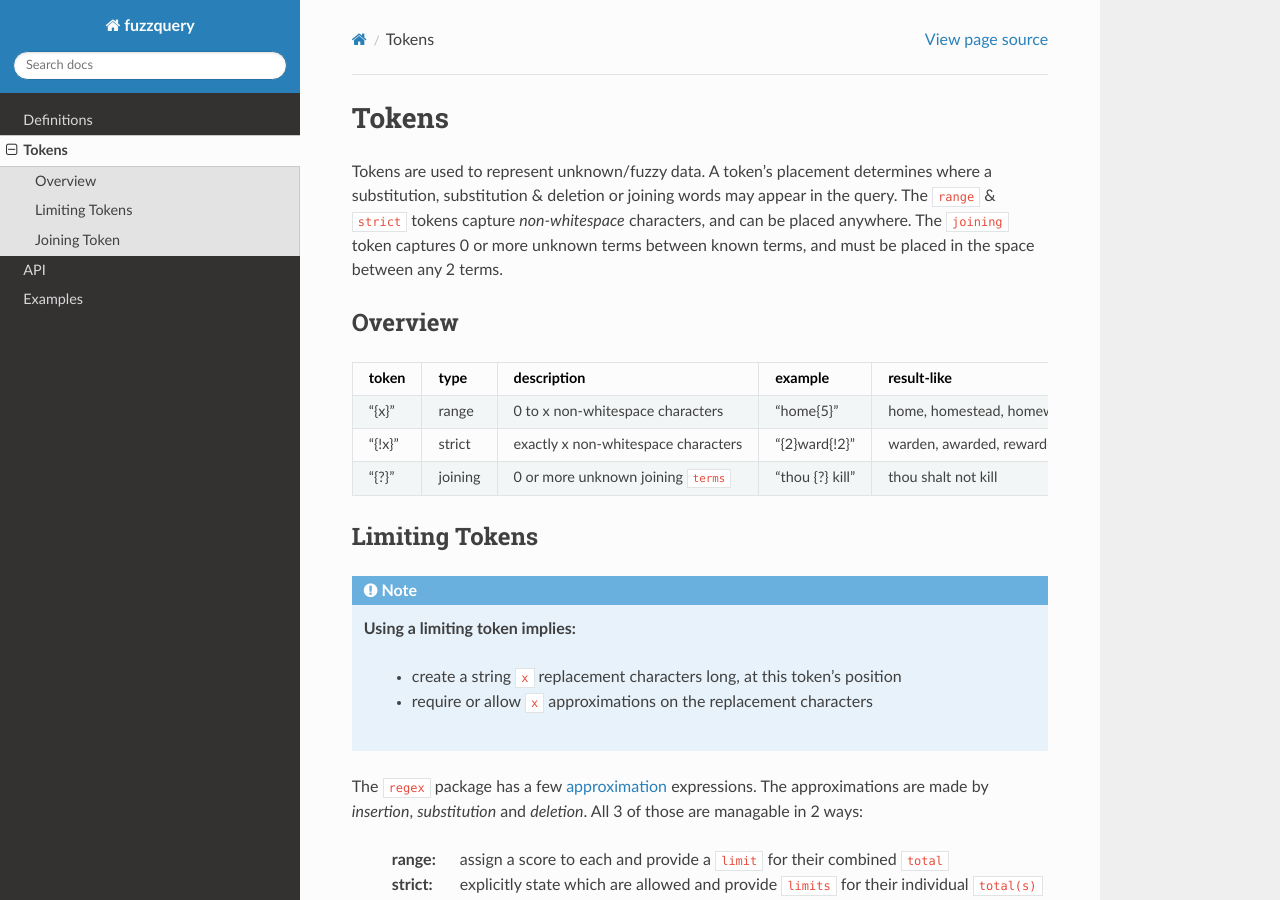
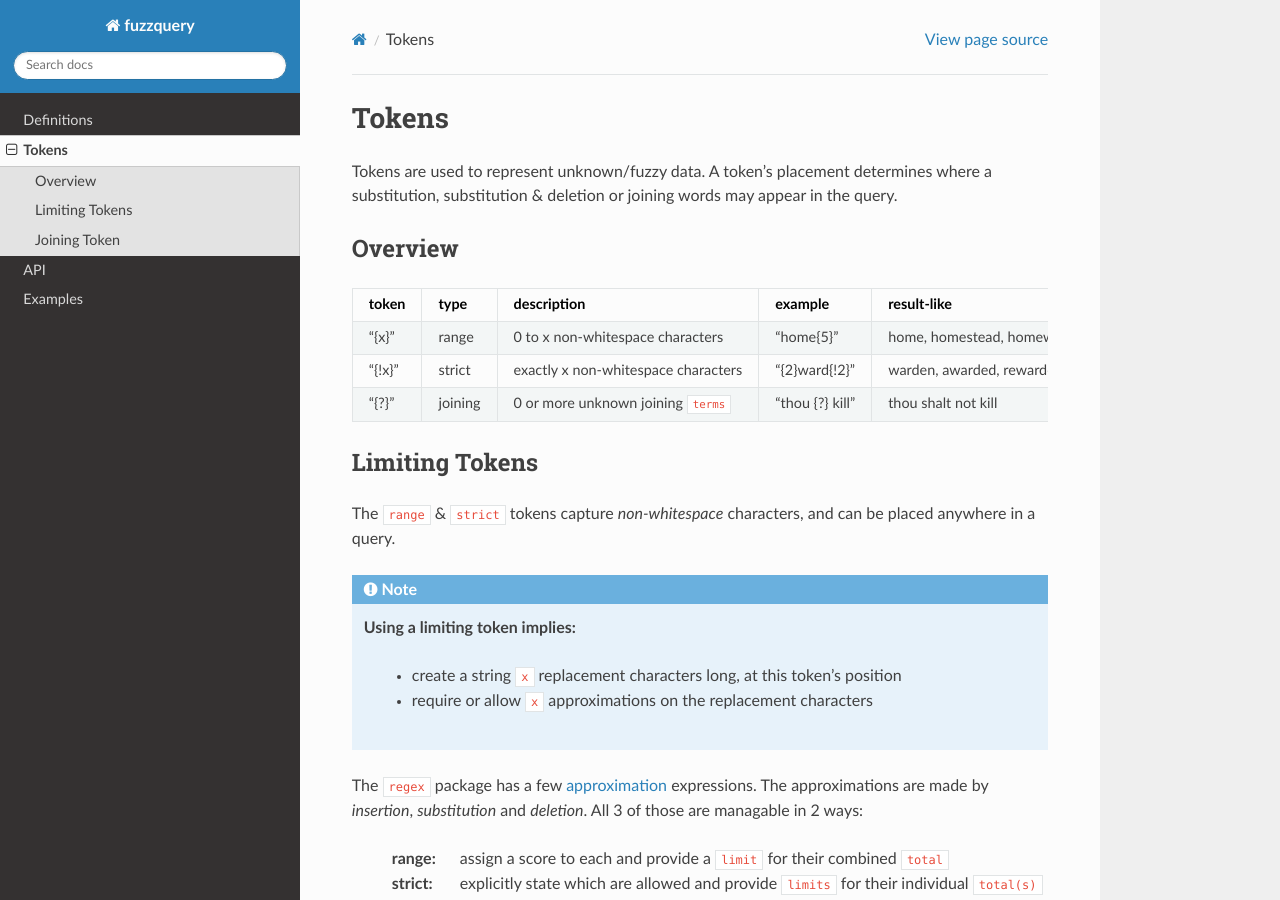
Before and after one commit to OneMadGypsy/fuzzquery, a Sphinx documentation site: the page built from docs/source/tokens.rst, in a window 1280 px wide and 900 px high. Built offline with Sphinx 7.4.7 and the Read the Docs theme 2.0.0, drawn with Linux system fonts in a browser that asks for light colours.

Commit message:
Update tokens.rst

```diff
--- a/docs/source/tokens.rst
+++ b/docs/source/tokens.rst
@@ -2,8 +2,6 @@ Tokens
 ======
 
 Tokens are used to represent unknown/fuzzy data. A token's placement determines where a substitution, substitution & deletion or joining words may appear in the query.
-The ``range`` & ``strict`` tokens capture `non-whitespace` characters, and can be placed anywhere.
-The ``joining`` token captures 0 or more unknown terms between known terms, and must be placed in the space between any 2 terms.
 
 Overview
 --------
@@ -20,6 +18,8 @@ Overview
 
 Limiting Tokens
 ---------------
+
+The ``range`` & ``strict`` tokens capture `non-whitespace` characters, and can be placed anywhere in a query.
 
 .. note::
 
```
